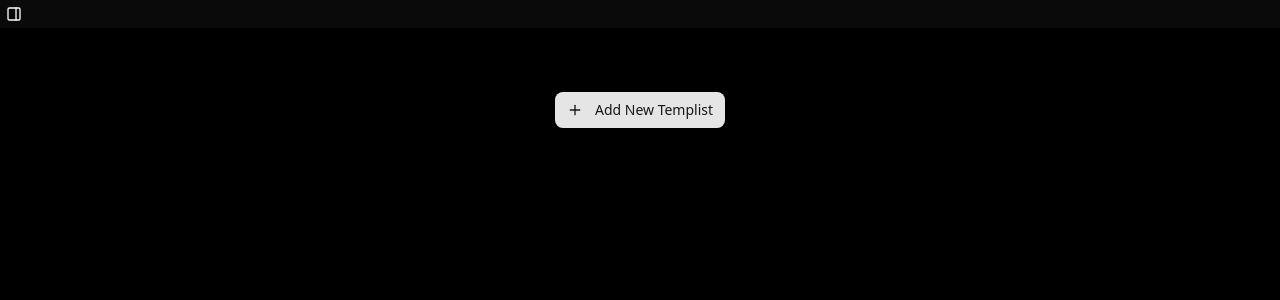
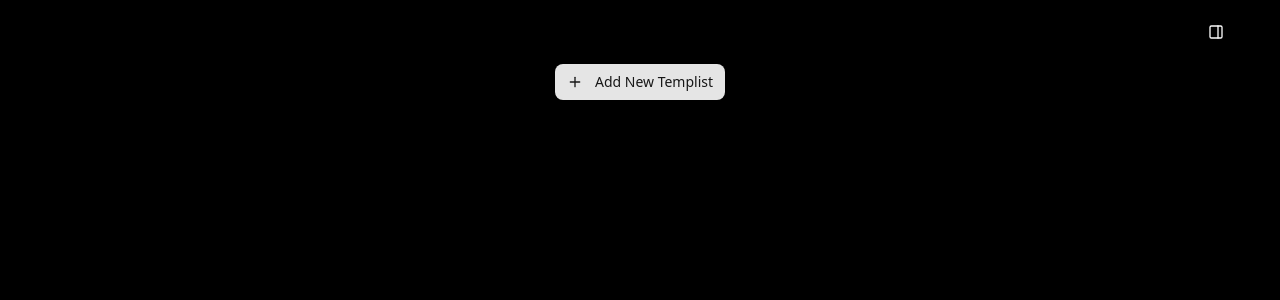
Before and after one commit to Jukelyn/templists, a Next.js app: page / in a window 1280 px wide. Shown: the top 300 px of the page. Built offline with nearby package versions, Linux system fonts and the light colour scheme.

Commit message:
Update sidebar to move icon when opened, broken on mobile (stuck on left side) but don't care to fix atm

```diff
--- a/components/app-sidebar.tsx
+++ b/components/app-sidebar.tsx
@@ -1,6 +1,6 @@
 "use client";
 
-import type React from "react";
+import React, { createContext, useContext, useState } from "react";
 
 import {
   Sidebar,
@@ -13,7 +13,36 @@ import {
   SidebarMenuButton,
   SidebarRail,
 } from "@/components/ui/sidebar";
-import { CheckSquare, Info, Settings, Star } from "lucide-react";
+
+import { CheckSquare, Star } from "lucide-react";
+
+const SidebarContext = createContext<{
+  isSidebarOpen: boolean;
+  toggleSidebar: () => void;
+}>({
+  isSidebarOpen: false,
+  toggleSidebar: () => {},
+});
+
+export const SidebarProvider = ({
+  defaultOpen = false,
+  children,
+}: {
+  defaultOpen?: boolean;
+  children: React.ReactNode;
+}) => {
+  const [isSidebarOpen, setIsSidebarOpen] = useState(defaultOpen);
+
+  const toggleSidebar = () => setIsSidebarOpen((prev) => !prev);
+
+  return (
+    <SidebarContext.Provider value={{ isSidebarOpen, toggleSidebar }}>
+      {children}
+    </SidebarContext.Provider>
+  );
+};
+
+export const useSidebar = () => useContext(SidebarContext);
 
 export function AppSidebar({ ...props }: React.ComponentProps<typeof Sidebar>) {
   return (
--- a/components/ui/sidebar.tsx
+++ b/components/ui/sidebar.tsx
@@ -269,7 +269,7 @@ const SidebarTrigger = React.forwardRef<
   React.ElementRef<typeof Button>,
   React.ComponentProps<typeof Button>
 >(({ className, onClick, ...props }, ref) => {
-  const { toggleSidebar } = useSidebar();
+  const { toggleSidebar, state, isMobile } = useSidebar();
 
   return (
     <Button
@@ -277,7 +277,14 @@ const SidebarTrigger = React.forwardRef<
       data-sidebar="trigger"
       variant="ghost"
       size="icon"
-      className={cn("h-7 w-7", className)}
+      className={cn(
+        "z-30 h-8 w-8 transition-all duration-200 ease-in-out",
+        !isMobile && [
+          "fixed top-4",
+          state === "expanded" ? "right-[10rem]" : "right-[3rem]",
+        ],
+        className,
+      )}
       onClick={(event) => {
         onClick?.(event);
         toggleSidebar();
```
